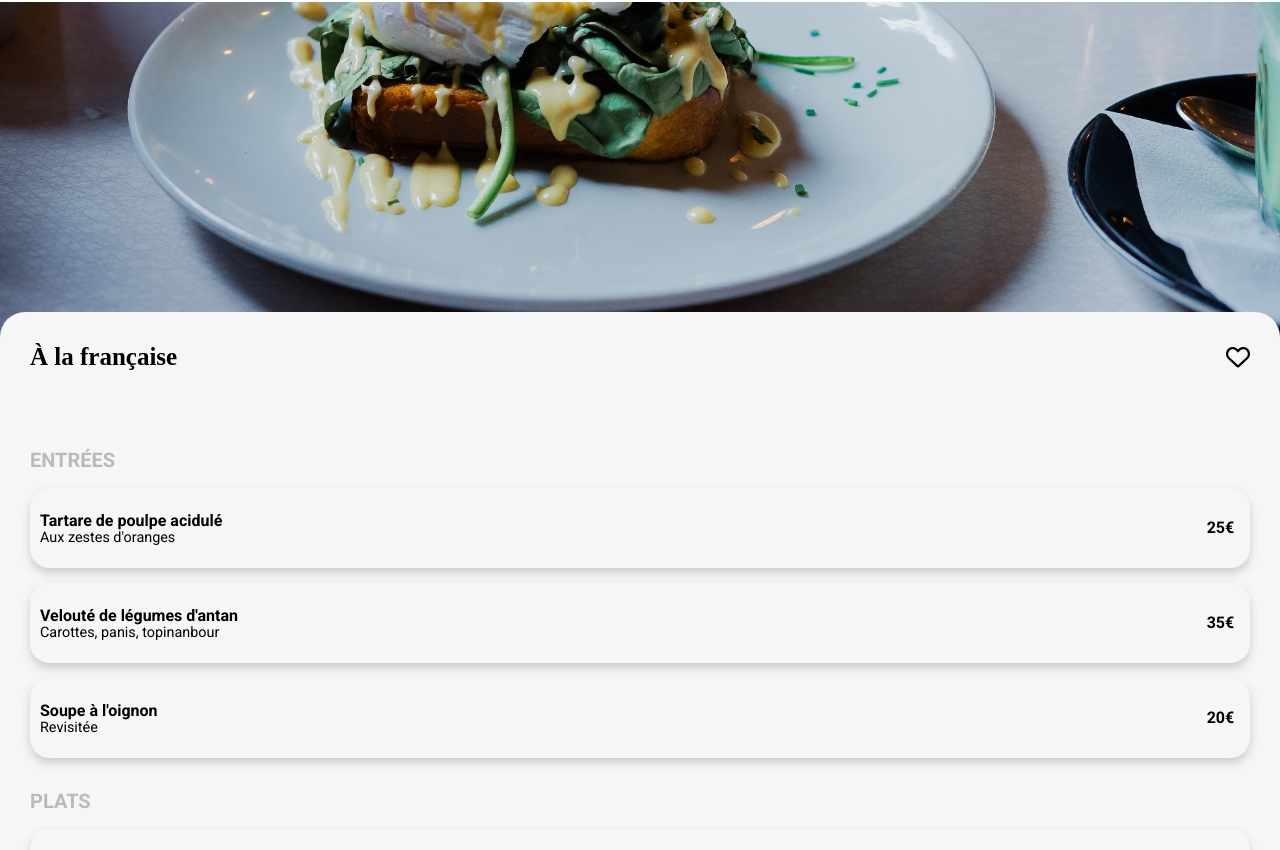
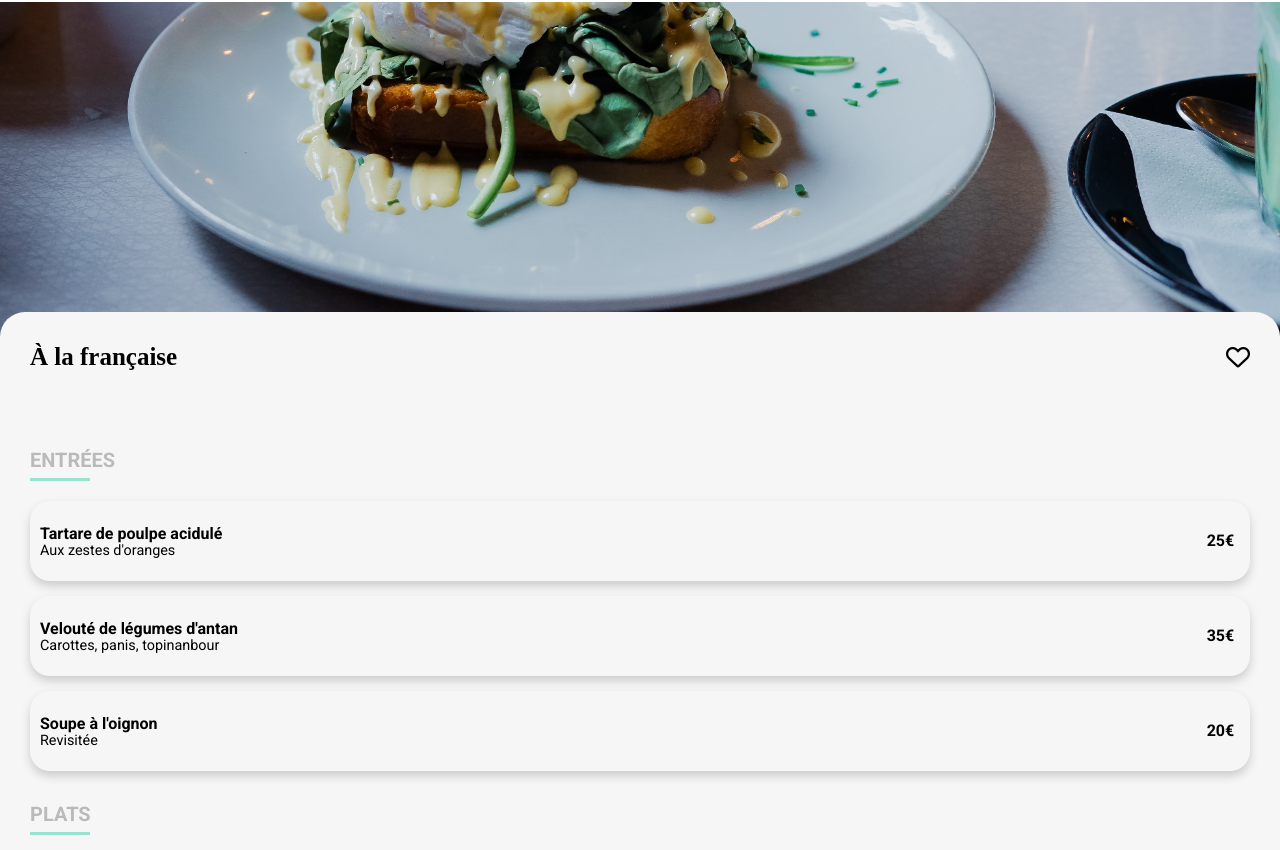
Before and after one commit to Maxime-Gld/Galonde-Maxime-OhMyFood-HTML-CSS-SASS, a website: page html/A-la-francaise.html in a window 1280 px wide. Shown: the part 63-913 px from the top of the page. Drawn offline with Linux system fonts and the light colour scheme; a web font is replaced by a local one.

Commit message:
ajout barre vertes sous "entrée plat desserts"

```diff
--- a/html/A-la-francaise.html
+++ b/html/A-la-francaise.html
@@ -32,6 +32,7 @@
         <div class="menu">
             <div class="menu__items">
                 <h2>Entrées</h2>
+                <div class="menu__bar"></div>
                     <div class="btn btn--radius">
                         <div class="btn__text">
                             <h3>Tartare de poulpe acidulé</h3>
@@ -72,6 +73,7 @@
 
             <div class="menu__items">
                 <h2>Plats</h2>
+                <div class="menu__bar"></div>
                     <div class="btn btn--radius">
                         <div class="btn__text">
                             <h3>Coquilles Saint-Jacques</h3>
@@ -112,6 +114,7 @@
 
             <div class="menu__items">
                 <h2>Desserts</h2>
+                <div class="menu__bar"></div>
                     <div class="btn btn--radius">
                         <div class="btn__text">
                             <h3>Pétales de violettes glacées</h3>
--- a/sass/pages/_menu.scss
+++ b/sass/pages/_menu.scss
@@ -46,6 +46,13 @@ main {
         font-size: 20px;
         color: rgb(186, 186, 186);
     }
+    &__bar {
+        background: $tertiary-color;
+        height: 3px;
+        width: 60px;
+        margin: -10px 0 20px 0;
+    }
+
 }
 
 .btn {
```
Also changed, not shown: html/La-note-enchantée.html (+3 -0 lines), html/La-palette-du-gout.html (+3 -0 lines), html/Le-délice-des-sens.html (+3 -0 lines), css/menu.css, sass/menu.scss (line endings or trailing spaces), 1 other file.
